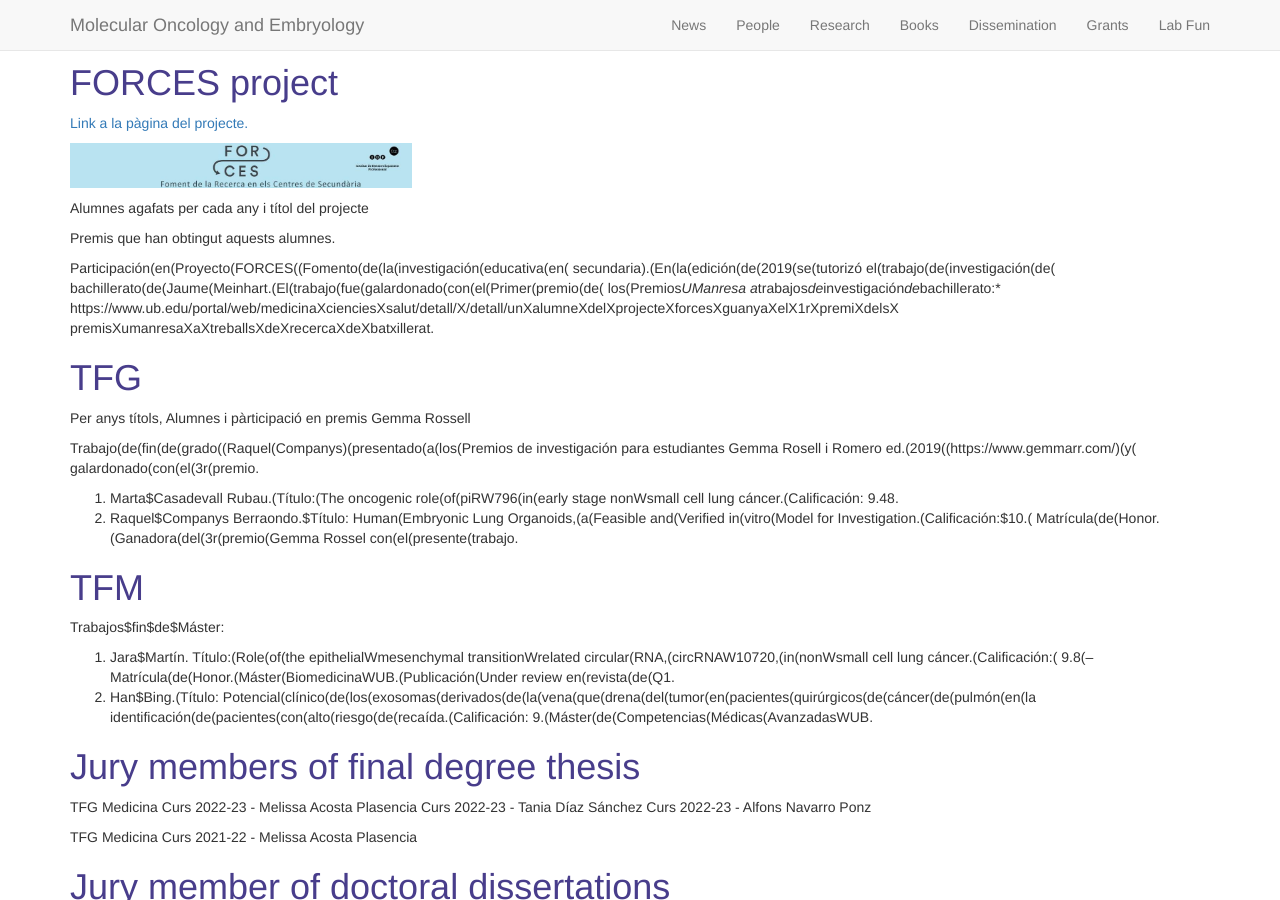
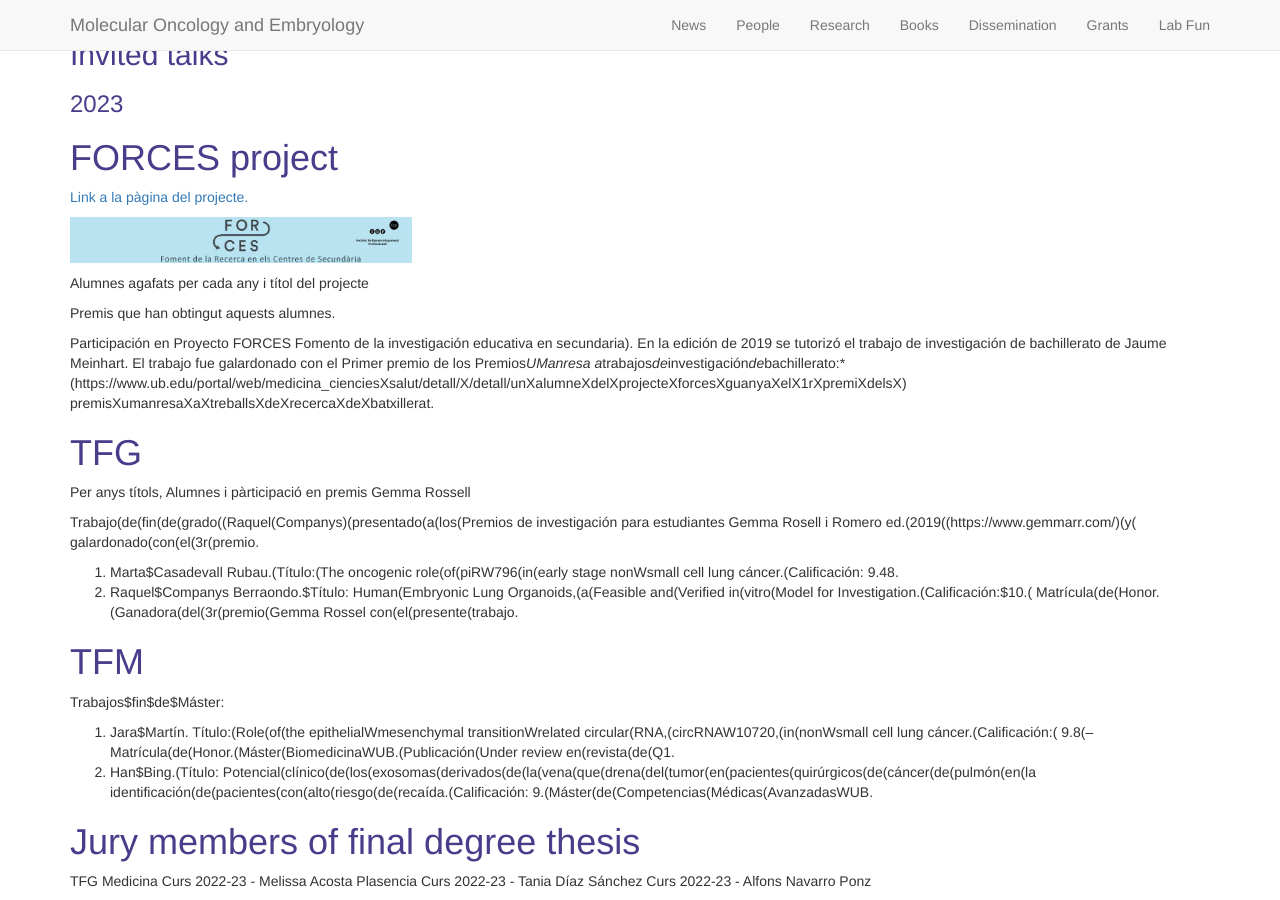
Before and after one commit to AlfonsNavarro/lab, a Jekyll site: the page built from pages/dissemination_test.md, in a window 1280 px wide and 900 px high, scrolled down 2226 px. Built offline with Jekyll 4.4.1, drawn with Linux system fonts in a browser that asks for light colours; nearby versions of some CDN libraries; some of the changed lines change nothing that is shown.

Commit message:
Update in published dissemination_test page

```diff
--- a/pages/dissemination_test.md
+++ b/pages/dissemination_test.md
@@ -24,7 +24,7 @@
 To create synergies to promote, share and disseminate the knowledge on the development, diagnosis, and treatment for lung cancer, our group have established a collaboration with the pharmaceutical company AstraZeneca to create the **UB-Hospital Clinic Chair on Lung Cancer AstraZeneca**.
 
 
-| ![Logo UB]({{site.base.url}}/lab/assets/img/logos/Logotip_UB.png){:height="25%" width="25%"} | ![Logo Hospital Clinic]({{site.base.url}}/lab/assets/img/logos/Logotip_clinic.png){:height="25%" width="25%"} | ![Logo AstraZeneca]({{site.base.url}}/lab/assets/img/logos/Logotip_AstraZeneca.png){:height="25%" width="25%"} |
+| ![Logo UB]({{site.base.url}}/lab/assets/img/logos/Logotip_UB.png){:height="50%" width="50%"} | ![Logo Hospital Clinic]({{site.base.url}}/lab/assets/img/logos/Logotip_clinic.png){:height="50%" width="50%"} | ![Logo AstraZeneca]({{site.base.url}}/lab/assets/img/logos/Logotip_AstraZeneca.png){:height="50%" width="50%"} |
 
 **Chair Members:**
 Dr. Mariano Monzó (Director), Dr. Noemí Reguart, Dr. Alfons Navarro, Dr. Laureano Molins, Dr. Ramón M. Marrades, Dr. José Ramírez; and from Astrazeneca Company: Dr. Miquel Romans and Dr.Jordi Castignani.
@@ -110,11 +110,11 @@
 Premis que han obtingut aquests alumnes.
 
 
-Participación(en(Proyecto(FORCES((Fomento(de(la(investigación(educativa(en(
-secundaria).(En(la(edición(de(2019(se(tutorizó el(trabajo(de(investigación(de(
-bachillerato(de(Jaume(Meinhart.(El(trabajo(fue(galardonado(con(el(Primer(premio(de(
-los(Premios*UManresa a*trabajos*de*investigación*de*bachillerato:*
-https://www.ub.edu/portal/web/medicinaXcienciesXsalut/detall/X/detall/unXalumneXdelXprojecteXforcesXguanyaXelX1rXpremiXdelsX
+Participación en Proyecto FORCES  Fomento de la investigación educativa en
+secundaria). En la edición de 2019 se tutorizó el trabajo de investigación de
+bachillerato de Jaume Meinhart. El trabajo fue galardonado con el Primer premio de
+los Premios*UManresa a*trabajos*de*investigación*de*bachillerato:*
+(https://www.ub.edu/portal/web/medicina_cienciesXsalut/detall/X/detall/unXalumneXdelXprojecteXforcesXguanyaXelX1rXpremiXdelsX)
 premisXumanresaXaXtreballsXdeXrecercaXdeXbatxillerat.
 
 # TFG
```
Also changed, not shown: 1 other file.
